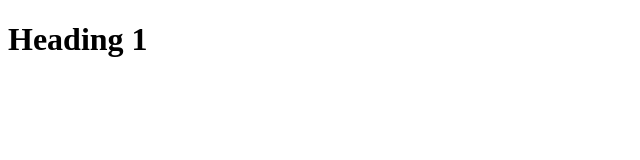
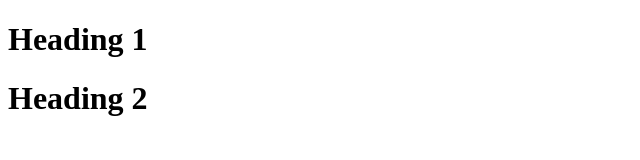
Before and after one commit to KananAmir/AP-207-Git-Branch, a plain HTML site: page index.html in a window 1280 px wide. Shown: the whole page, without its empty margins (0-640 px from the left). Drawn offline with Linux system fonts and the light colour scheme.

Commit message:
test commit

```diff
--- a/index.html
+++ b/index.html
@@ -8,5 +8,6 @@
 </head>
 <body>
     <h1>Heading 1</h1>
+    <h1>Heading 2</h1>
 </body>
 </html>
```
